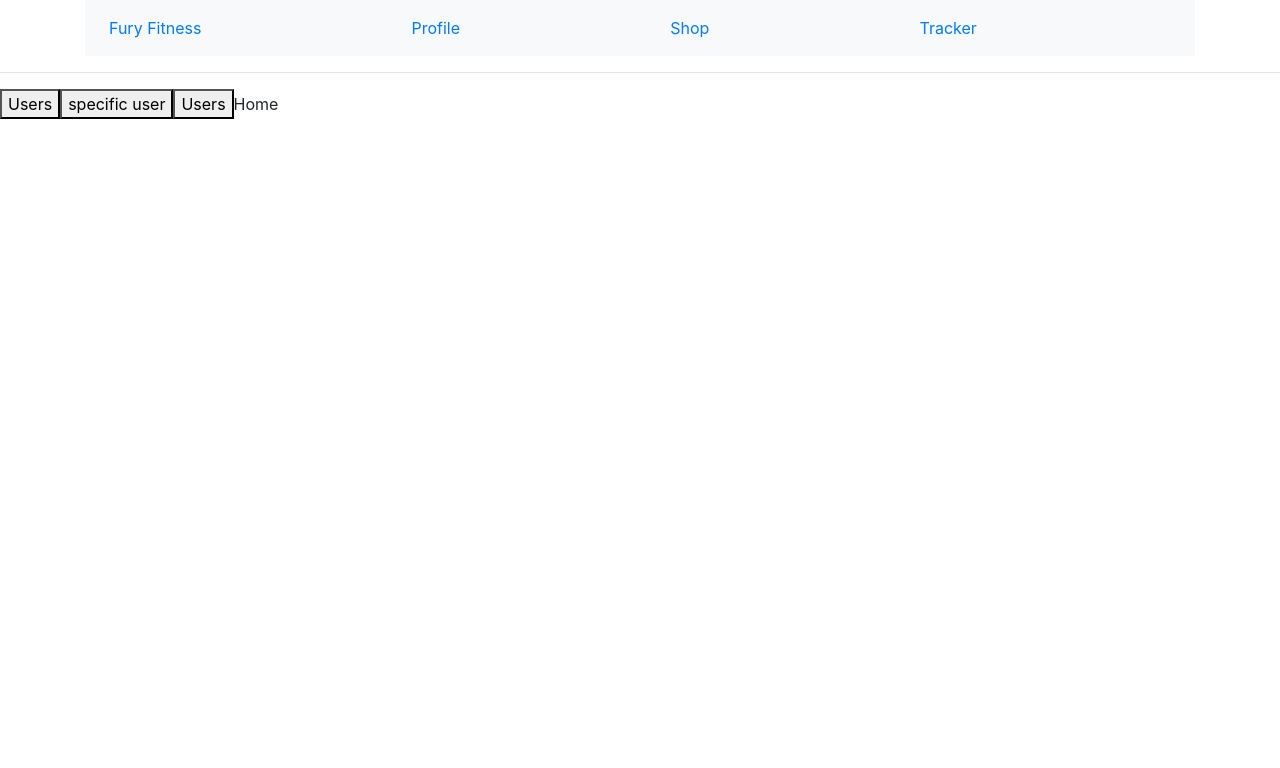
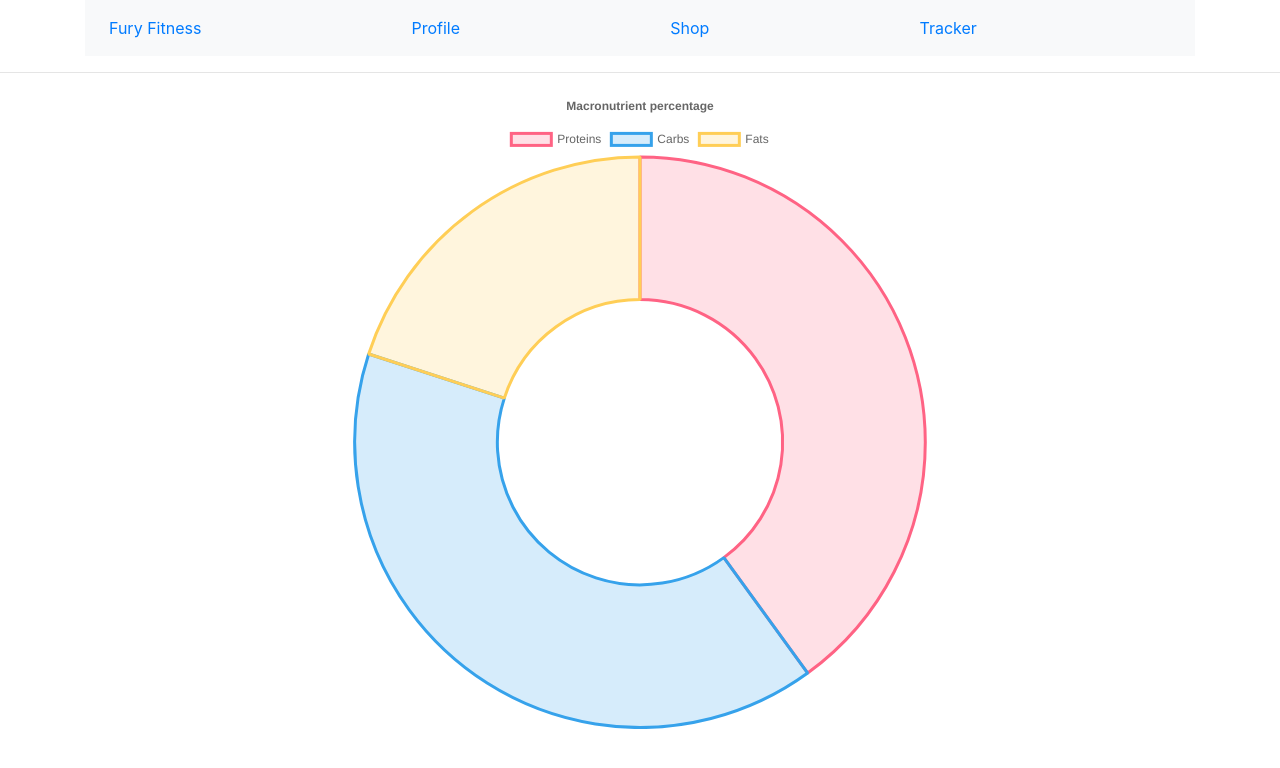
Before and after one commit to dcchan98/Fury_Fitness, a React (Create React App) app: page / in a window 1280 px wide. Shown: the top 768 px of the page. Built offline with nearby package versions, Linux system fonts and the light colour scheme; no server answers.

Commit message:
Install and start on creating simple chart

```diff
--- a/package.json
+++ b/package.json
@@ -7,9 +7,11 @@
     "@testing-library/react": "^11.2.3",
     "@testing-library/user-event": "^12.6.0",
     "bootstrap": "^4.5.3",
+    "chart.js": "^2.9.4",
     "firebase": "^8.2.3",
     "react": "^17.0.1",
     "react-bootstrap": "^1.4.3",
+    "react-chartjs-2": "^2.11.1",
     "react-dom": "^17.0.1",
     "react-firebase-hooks": "^2.2.0",
     "react-redux": "^7.2.2",
--- a/src/pages/HomePage.js
+++ b/src/pages/HomePage.js
@@ -1,13 +1,47 @@
-import React from 'react'
-import {getUsers,} from "../firebase/firebase.storage"
+/** @format */
+
+import React from "react";
+
+import { Doughnut } from "react-chartjs-2";
+
+
 
 export default function HomePage() {
-  return (
-    <div>
-    <button onClick={getUsers}>Users</button>
-    <button onClick>specific user</button>
-    <button onClick={getUsers}>Users</button>
-      Home
-    </div>
-  )
+
+  const data = {
+        labels: ['Proteins', 'Carbs', 'Fats'],
+        datasets: [{
+            label: '# of Votes',
+            data: [40, 40, 20],
+            backgroundColor: [
+                'rgba(255, 99, 132, 0.2)',
+                'rgba(54, 162, 235, 0.2)',
+                'rgba(255, 206, 86, 0.2)',
+            ],
+            borderColor: [
+                'rgba(255, 99, 132, 1)',
+                'rgba(54, 162, 235, 1)',
+                'rgba(255, 206, 86, 1)',
+            ],
+            borderWidth: 3
+        }]
+    }
+
+    const options ={
+       maintainAspectRatio: true ,
+       title: {
+            display: true,
+            text: 'Macronutrient percentage'
+        }
+    }
+	return (
+		<div>
+			<Doughnut
+				data={data}
+				width={100}
+				height={50}
+				options={options}
+			/>
+		</div>
+	);
 }
```
Also changed, not shown: 2 other files (tests, documents, lock files or other folders).
